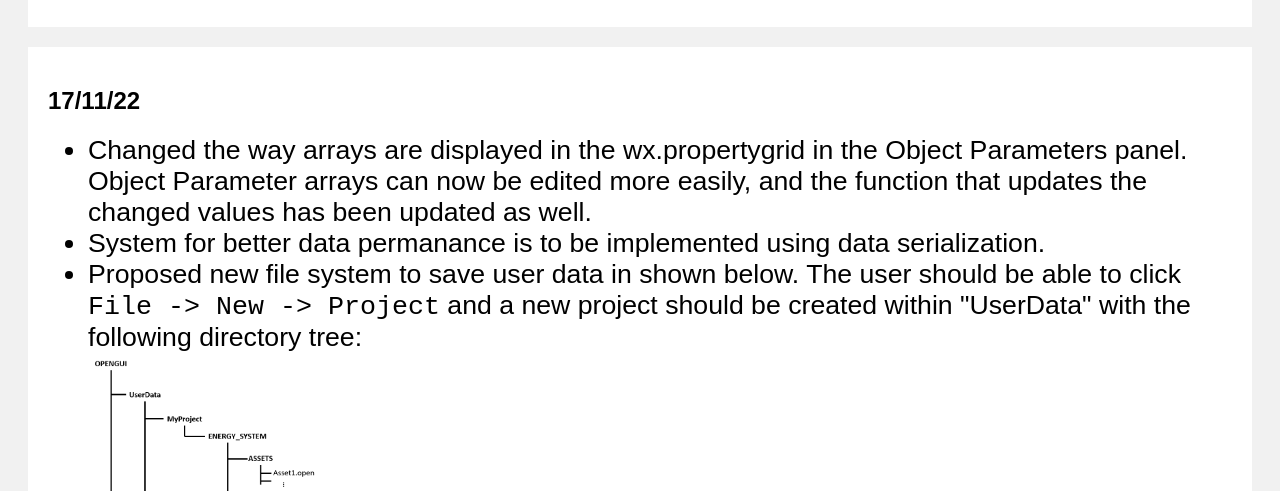
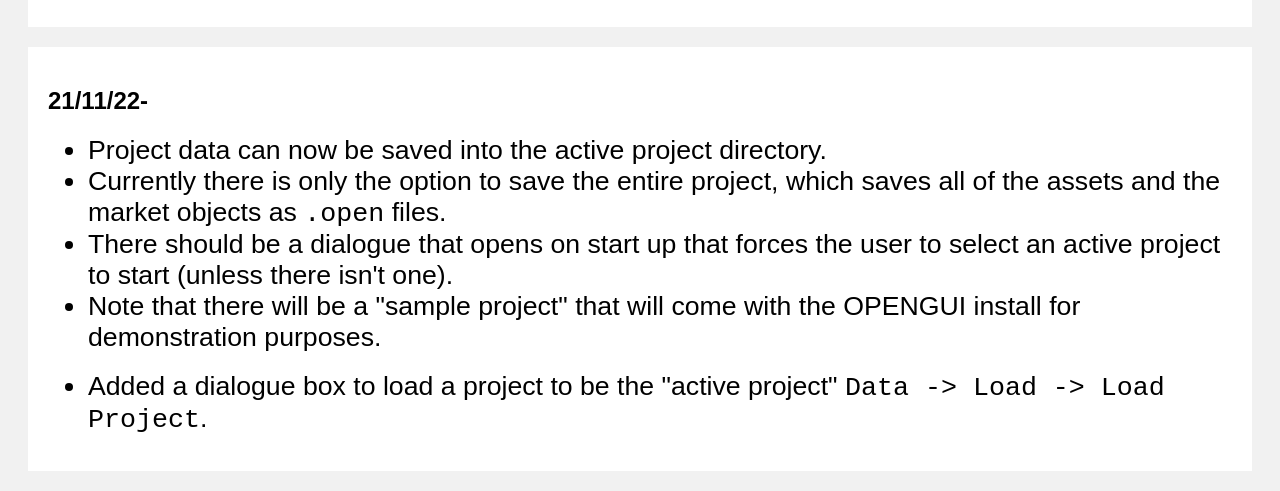
Before and after one commit to gregorjmathieson/OPEN_GUI_Devlog, a plain HTML site: page index.html in a window 1280 px wide. Shown: the part 461-952 px from the top of the page. Drawn offline with Linux system fonts and the light colour scheme.

Commit message:
21-11-22

```diff
--- a/index.html
+++ b/index.html
@@ -22,6 +22,19 @@
                 </ul>
             </div>
         </div> -->
+        <div class="row">
+            <div class="card">
+                <h2>21/11/22-</h2>
+                <ul>
+                    <li>Project data can now be saved into the active project directory.</li>
+                    <li>Currently there is only the option to save the entire project, which saves all of the assets and the market objects as <code>.open</code> files.</li>
+                    <li>There should be a dialogue that opens on start up that forces the user to select an active project to start (unless there isn't one).</li>
+                    <li>Note that there will be a "sample project" that will come with the OPENGUI install for demonstration purposes.</li>
+                    <br>
+                    <li>Added a dialogue box to load a project to be the "active project" <code>Data -> Load -> Load Project</code>.</li>
+                </ul>
+            </div>
+        </div>
         <div class="row">
             <div class="card">
                 <h2>17/11/22</h2>
```
